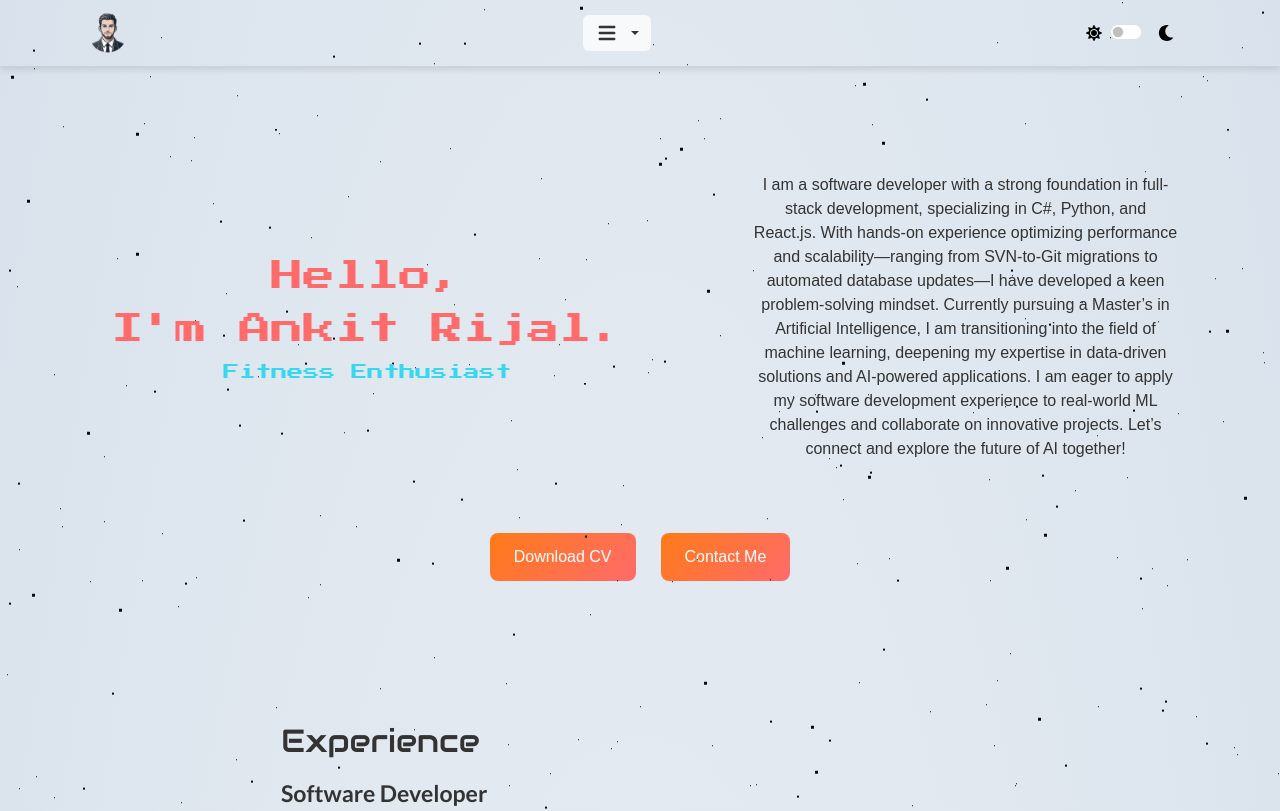
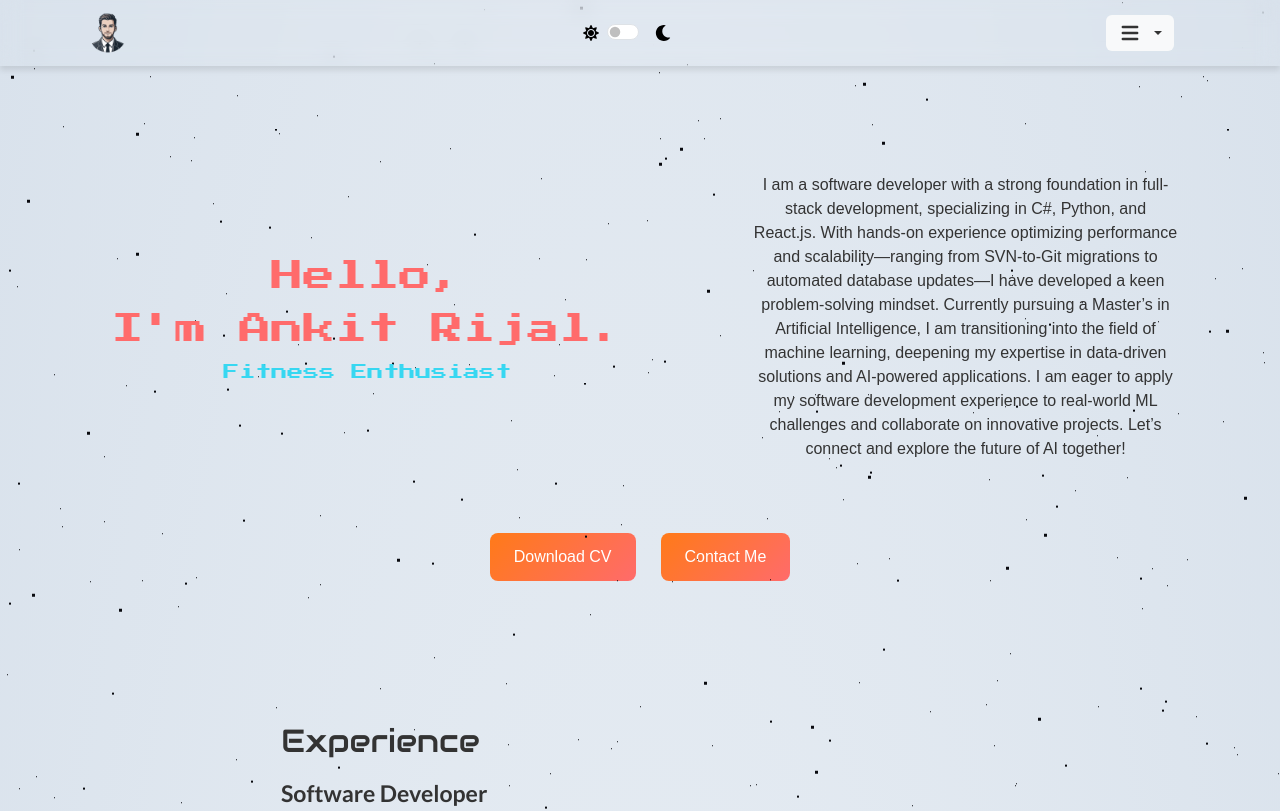
Before and after one commit to ankitrijal2054/portfolio_website, a React (Create React App) app: page / in a window 1280 px wide. Shown: the top 811 px of the page. Built offline with nearby package versions, Linux system fonts and the light colour scheme; a web font is replaced by a local one.

Commit message:
Set default theme to light
Changed menu position

```diff
--- a/src/App.js
+++ b/src/App.js
@@ -14,7 +14,7 @@ import "./styles/Background.scss";
 export const ThemeContext = createContext();
 
 function App() {
-  const [theme, setTheme] = useState(localStorage.getItem("theme") || "system");
+  const [theme, setTheme] = useState(localStorage.getItem("theme") || "light");
 
   useEffect(() => {
     const root = document.documentElement;
--- a/src/components/NavBar.js
+++ b/src/components/NavBar.js
@@ -1,4 +1,3 @@
-// src/components/NavBar.js
 import React, { useContext, useEffect, useState } from "react";
 import { Navbar, Container, Row, Col, Form, Dropdown } from "react-bootstrap";
 import { ThemeContext } from "../App";
@@ -42,7 +41,7 @@ function NavBar() {
   return (
     <Navbar bg={navbarTheme.bg} variant={navbarTheme.variant} expand="lg">
       <Container>
-        <Row className="w-100 align-items-center">
+        <Row className="w-100 align-items-center justify-content-between">
           <Col xs="auto">
             <Navbar.Brand
               onClick={() => scrollToSection("aboutme")}
@@ -57,7 +56,19 @@ function NavBar() {
               />
             </Navbar.Brand>
           </Col>
-          <Col className="d-flex justify-content-center">
+          <Col className="d-flex justify-content-center align-items-center">
+            <FaSun className="me-2" />
+            <Form.Check
+              type="switch"
+              id="theme-switch"
+              label=""
+              checked={isDarkMode}
+              onChange={toggleTheme}
+              className="theme-toggle"
+            />
+            <FaMoon className="ms-2" />
+          </Col>
+          <Col xs="auto" className="d-flex justify-content-end">
             <Dropdown>
               <Dropdown.Toggle
                 variant="secondary"
@@ -92,18 +103,6 @@ function NavBar() {
               </Dropdown.Menu>
             </Dropdown>
           </Col>
-          <Col xs="auto" className="d-flex align-items-center">
-            <FaSun className="me-2" />
-            <Form.Check
-              type="switch"
-              id="theme-switch"
-              label=""
-              checked={isDarkMode}
-              onChange={toggleTheme}
-              className="theme-toggle"
-            />
-            <FaMoon className="ms-2" />
-          </Col>
         </Row>
       </Container>
     </Navbar>
--- a/src/styles/NavBar.css
+++ b/src/styles/NavBar.css
@@ -10,12 +10,14 @@
 }
 
 .navbar {
-  position: sticky; /* Make the navbar sticky */
-  top: 0; /* Stick it to the top of the viewport */
+  position: sticky;
+  top: 0;
   z-index: 1000;
   background-color: transparent !important;
   border: none;
   box-shadow: 0 4px 6px rgba(0, 0, 0, 0.1);
+  backdrop-filter: blur(10px);
+  -webkit-backdrop-filter: blur(10px);
 }
 
 .navbar-brand,
```
